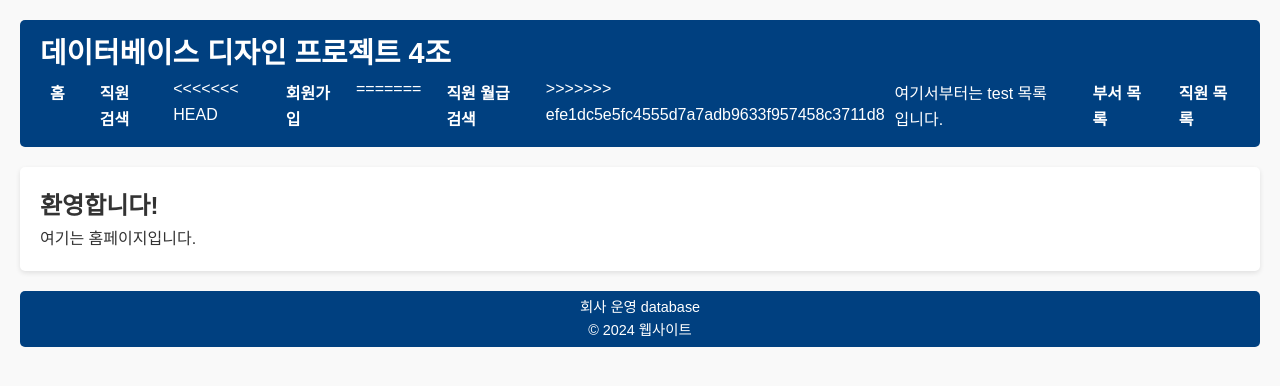
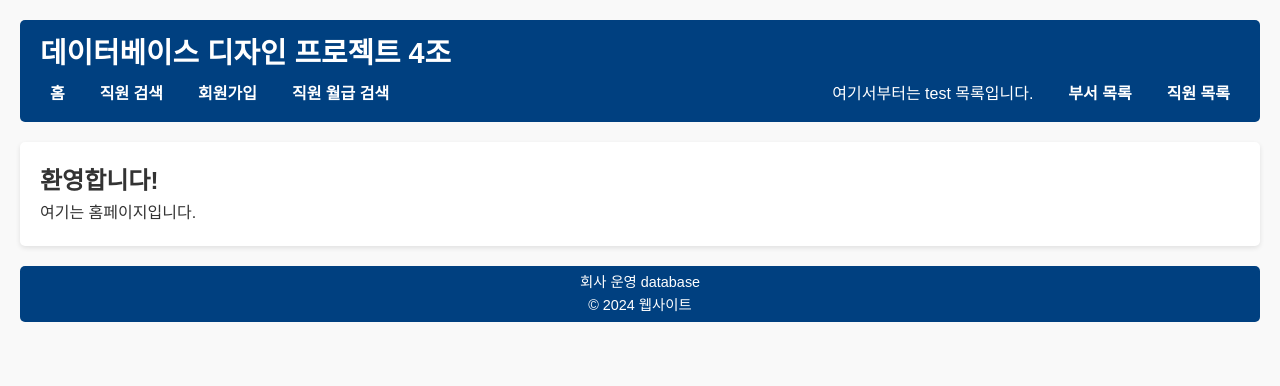
Before and after one commit to shinnyeonki/database_design_project_group4, a Flask app: page / in a window 1280 px wide. Shown: the top 386 px of the page. Run offline with Flask 3, Linux system fonts and the light colour scheme.

Commit message:
오기재된 코드 일부 수정

```diff
--- a/src/templates/base.html
+++ b/src/templates/base.html
@@ -14,11 +14,8 @@
             <ul class="main-nav">
                 <li><a href="{{ url_for('main.index') }}">홈</a></li>
                 <li><a href="{{ url_for('search_em.search') }}">직원 검색</a></li>
-<<<<<<< HEAD
                 <li><a href="{{ url_for('sign.employee') }}">회원가입</a></li>
-=======
                 <li><a href="{{ url_for('salary.employee') }}">직원 월급 검색</a></li>
->>>>>>> efe1dc5e5fc4555d7a7adb9633f957458c3711d8
             </ul>
             <ul class="sub-nav">
                 <li>여기서부터는 test 목록입니다.</li>
```
